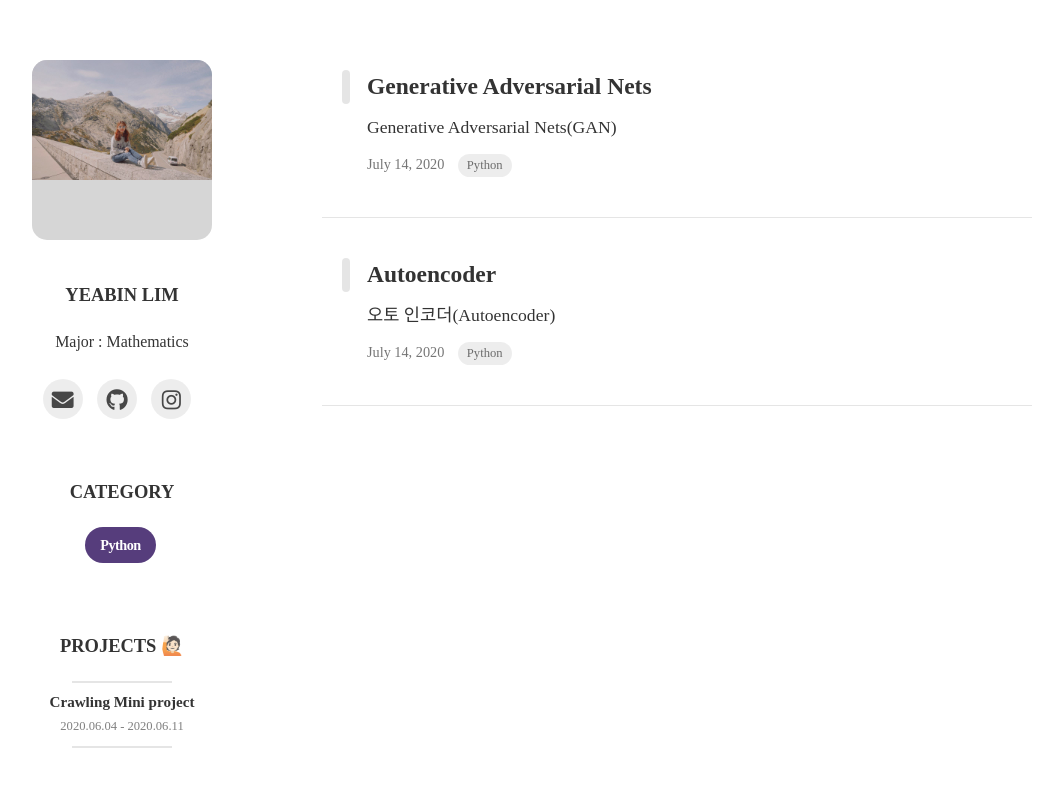
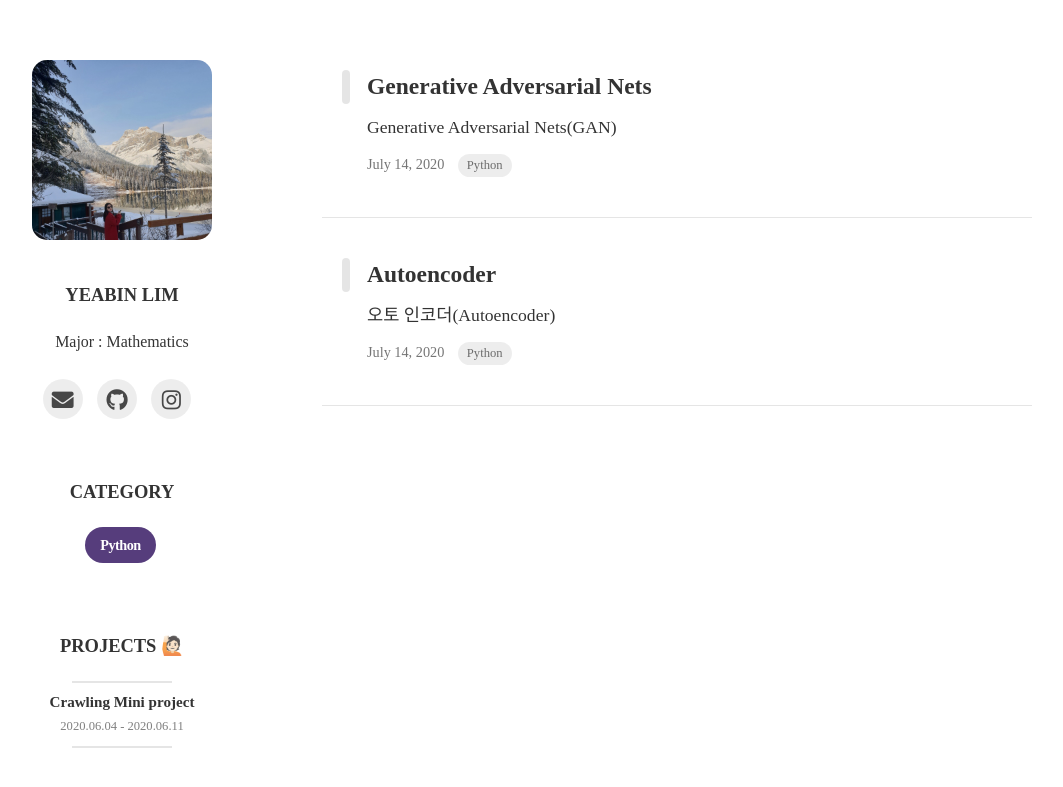
Before and after one commit to Yeabin-Lim/Yeabin-Lim.github.io, a Jekyll site: the page built from index.html, in a window 1280 px wide. Shown: the top 787 px of the page, without its empty margins (148-1211 px from the left). Built offline with Jekyll 4.4.1, drawn with Linux system fonts in a browser that asks for light colours; nearby versions of some CDN libraries; some web fonts are replaced; the list of posts is cut into pages by our own code.

Commit message:
profile_upload

```diff
--- a/_config.yml
+++ b/_config.yml
@@ -9,7 +9,7 @@ theme_settings :
 
   # Profile Settings
   profile :
-    image : assets/img/profile.JPG
+    image : assets/img/Snapseed.JPG
     username : Yeabin Lim
     description : "Major : Mathematics"
     experience :
```
Also changed, not shown: assets/img/Snapseed.JPG (added).
